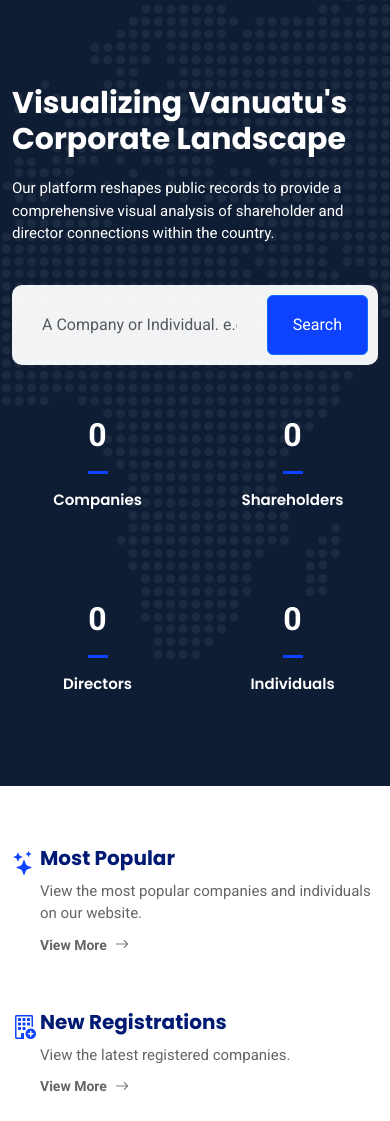
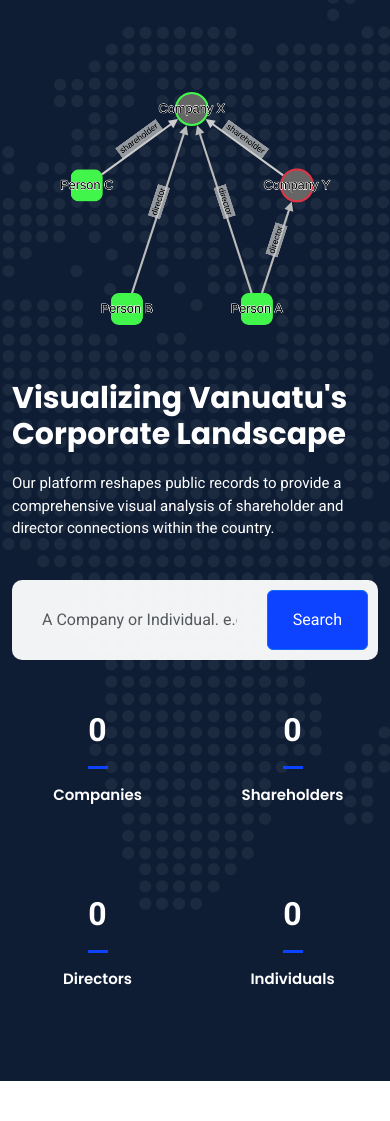
Before and after one commit to michaeltoohig/unofficial-vfsc-graph, a Flask app: page / in a window 390 px wide. Shown: the part 59-1180 px from the top of the page. Run offline with Flask 3, Linux system fonts and the light colour scheme; data that the repository does not hold is empty; some libraries are stand-ins or nearby versions.

Commit message:
Fix hero graph on mobile

```diff
--- a/web/app/static/js/hero-graph.js
+++ b/web/app/static/js/hero-graph.js
@@ -7,7 +7,7 @@ document.addEventListener('DOMContentLoaded', function () {
   };
 
   const layoutOptions = {
-    name: 'cose',
+    name: 'circle',
     quality: 'proof',
     idealEdgeLength: 64,
     gravity: 0.64,
--- a/web/app/templates/home/hero.html
+++ b/web/app/templates/home/hero.html
@@ -35,7 +35,7 @@
 
       </div>
 
-      <div class="col-lg-5 order-1 order-lg-2 hero-img">
+      <div class="col-lg-5 order-1 order-lg-2 hero-graph">
         <div id="cy"></div>
       </div>
 
--- a/web/app/templates/index.html
+++ b/web/app/templates/index.html
@@ -7,6 +7,9 @@
   <script src="https://unpkg.com/cose-base/cose-base.js"></script>
   <script src="{{ url_for('static', filename='js/cytoscape-cose-bilkent.js') }}"></script>
   <style>
+    .hero-graph {
+      min-height: 35vh;
+    }
     #cy {
       width: 100%;
       height: 100%;
```
